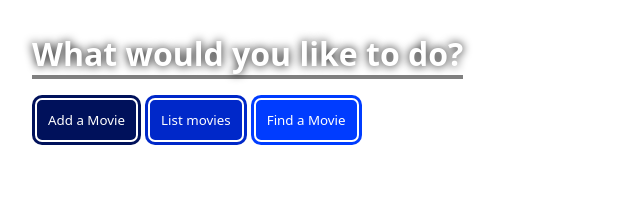
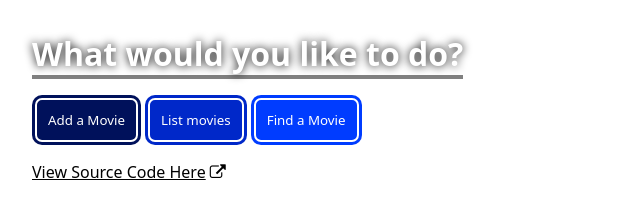
Before and after one commit to swiTTcHH/favouriteMovieApp, a plain HTML site: page index.html in a window 1280 px wide. Shown: the whole page, without its empty margins (0-640 px from the left). Drawn offline with Linux system fonts and the light colour scheme.

Commit message:
Added attribution/source code link

```diff
--- a/index.html
+++ b/index.html
@@ -5,6 +5,7 @@
     <meta name="viewport" content="width=device-width, initial-scale=1.0" />
     <title>Favourite Movie</title>
     <link rel="stylesheet" href="main.css" />
+    <link rel="stylesheet" href="https://cdnjs.cloudflare.com/ajax/libs/font-awesome/4.7.0/css/font-awesome.min.css">
   </head>
   <body>
     <div class="main">
@@ -67,6 +68,8 @@
       <button class="find">Search</button>
     </div>
 
+    <p class="attrib"><a href="https://github.com/swiTTcHH/favouriteMovieApp">View Source Code Here<i class="fa fa-external-link" aria-hidden="true" style="padding-left: 4px;"></i></a></p>
+
     <script src="app.js"></script>
   </body>
 </html>
--- a/main.css
+++ b/main.css
@@ -22,6 +22,14 @@
 
 .choices {
   margin: 2rem 0 0 2rem;
+}
+
+.attrib {
+  padding-left: 2rem;
+}
+
+.attrib a {
+  color: black;
 }
 
 .choices button {
```
